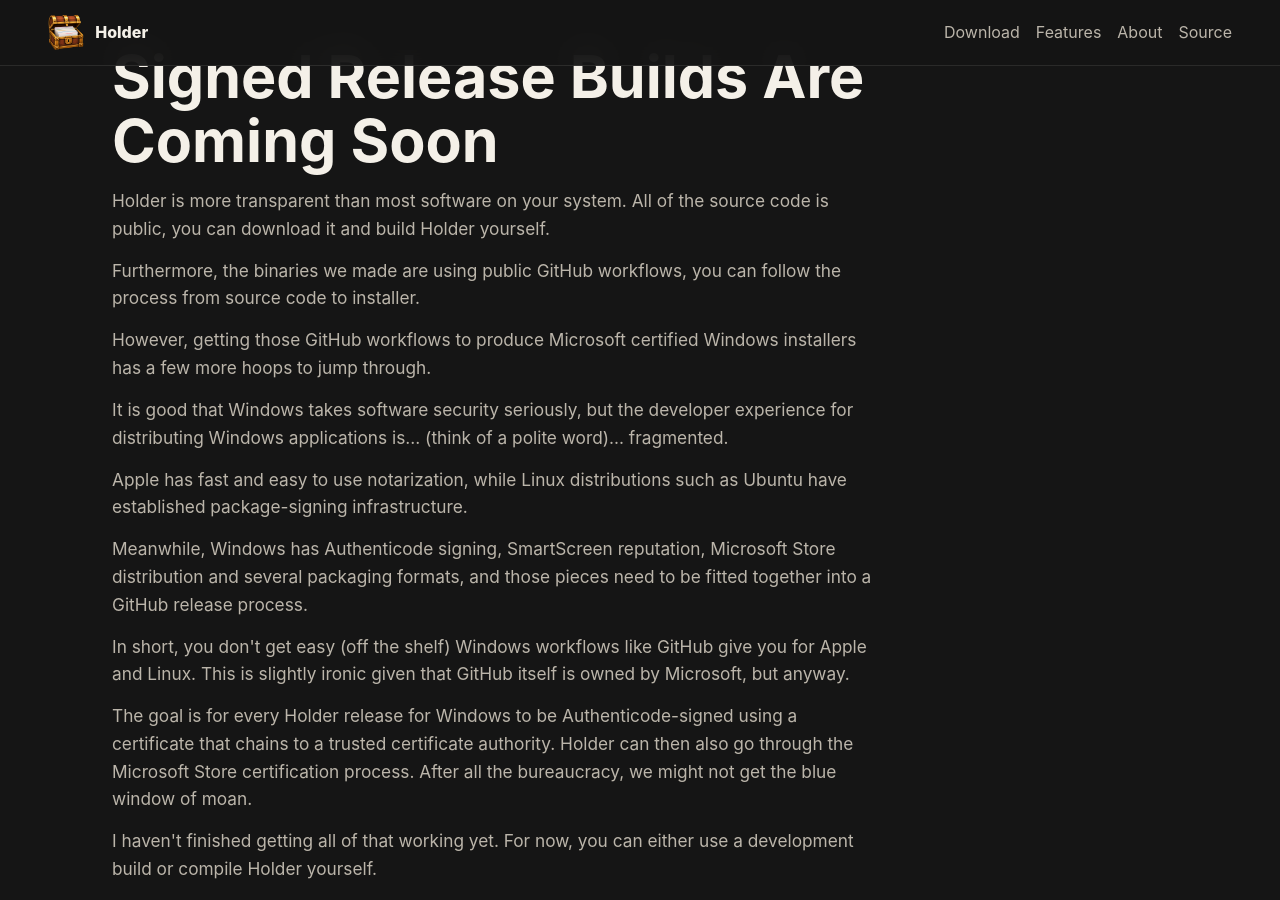
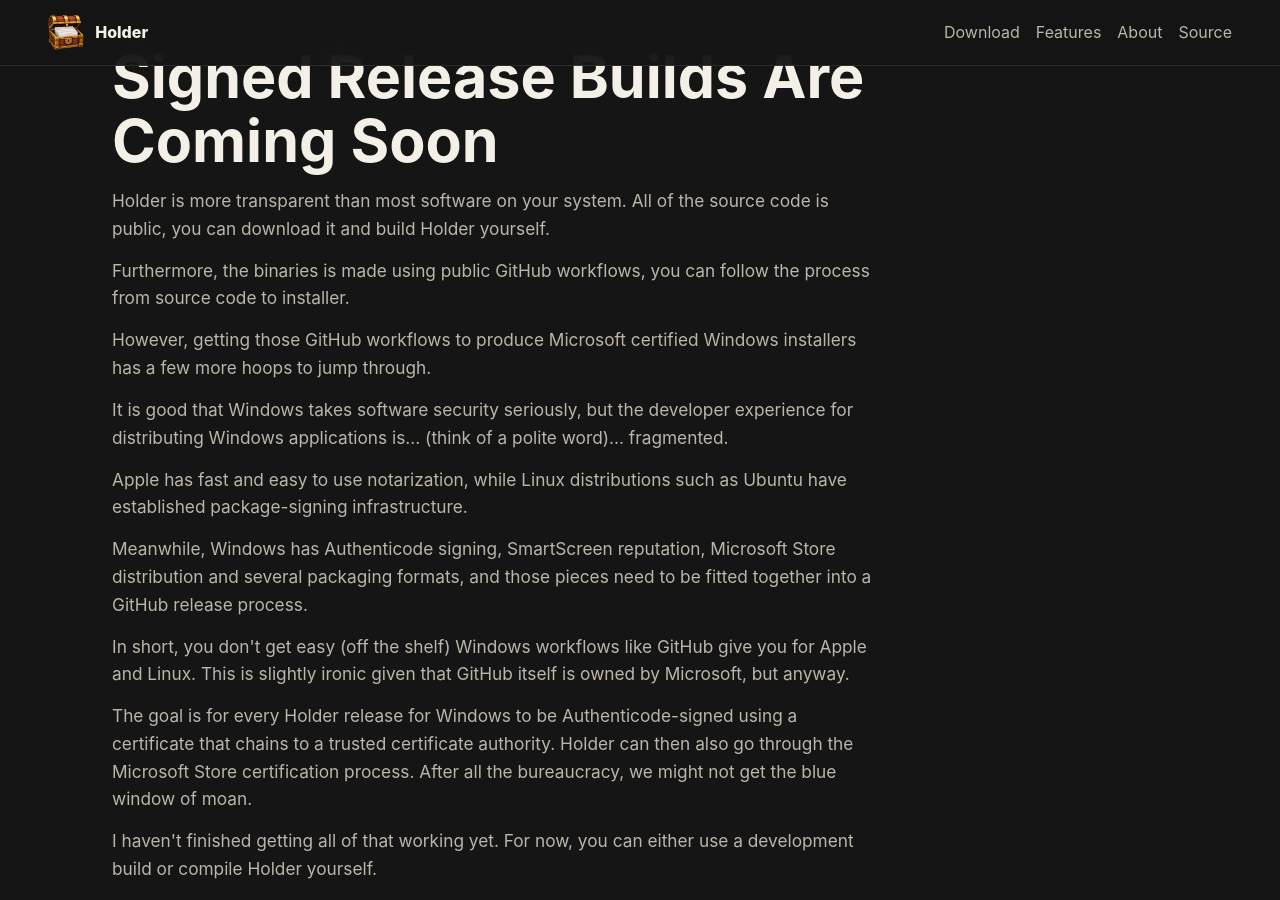
Before and after one commit to HolderTeam/holder-website, a Jekyll site: the page built from windows.md, in a window 1280 px wide and 900 px high, scrolled down 537 px. Built offline with Jekyll 4.4.1, drawn with Linux system fonts in a browser that asks for light colours.

Commit message:
More on Windows.

```diff
--- a/windows.md
+++ b/windows.md
@@ -17,7 +17,7 @@ permalink: /windows/
   <div class="section-head">
     <h2>Signed Release Builds Are Coming Soon</h2>
     <p>Holder is more transparent than most software on your system. All of the source code is public, you can download it and build Holder yourself.</p>
-    <p>Furthermore, the binaries we made are using public GitHub workflows, you can follow the process from source code to installer.</p>
+    <p>Furthermore, the binaries is made using public GitHub workflows, you can follow the process from source code to installer.</p>
     <p>However, getting those GitHub workflows to produce Microsoft certified Windows installers has a few more hoops to jump through.</p>
     <p>It is good that Windows takes software security seriously, but the developer experience for distributing Windows applications is... (think of a polite word)...  fragmented.</p>
     <p>Apple has fast and easy to use notarization, while Linux distributions such as Ubuntu have established package-signing infrastructure.</p>
```
